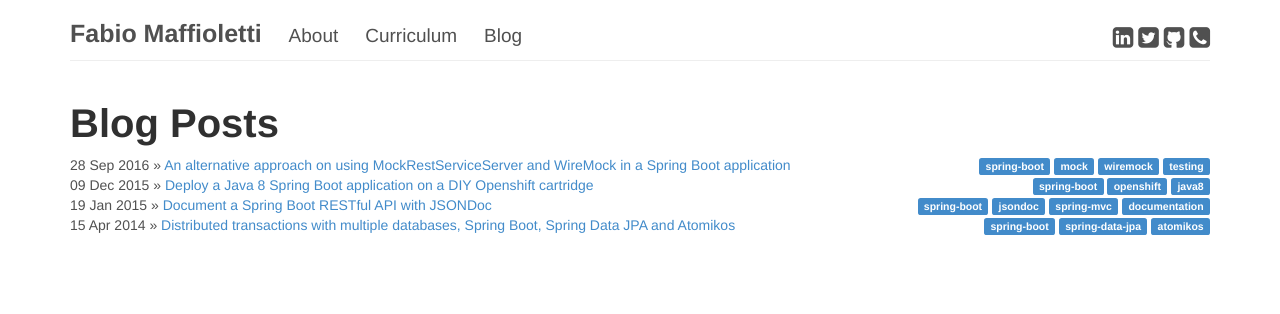
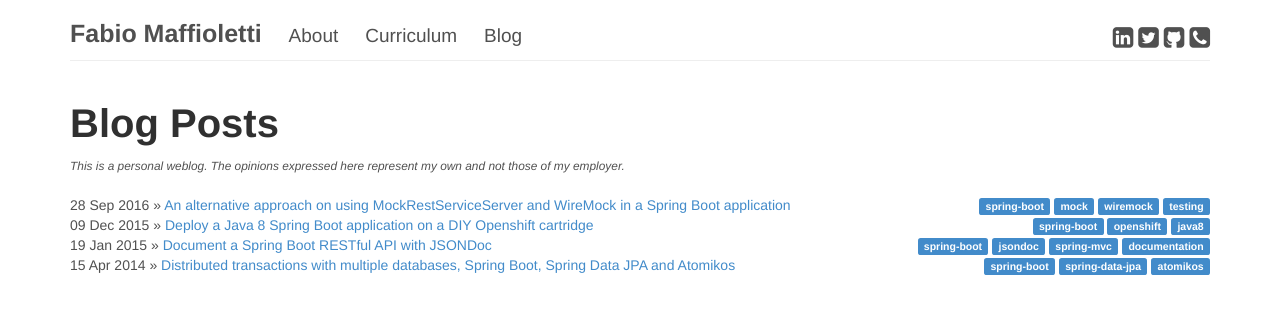
Before and after one commit to fabiomaffioletti/fabiomaffioletti.github.io, a Jekyll site: the page built from blog/index.html, in a window 1280 px wide. Shown: the top 314 px of the page. Built offline with Jekyll 4.4.1, drawn with Linux system fonts in a browser that asks for light colours; Markdown is read by kramdown in place of the engine named in the settings.

Commit message:
added disclaimer

```diff
--- a/blog/index.html
+++ b/blog/index.html
@@ -9,6 +9,8 @@ variable_link_label: curriculum
 <div class="row">
 	<div class="col-md-12">
 		<h1>Blog Posts</h1>
+		<small><i>This is a personal weblog. The opinions expressed here represent my own and not those of my employer.</i></small>
+		<br/><br/>
 		<ul class="list-unstyled">
 			{% for post in site.posts %}
 			<li>
```
